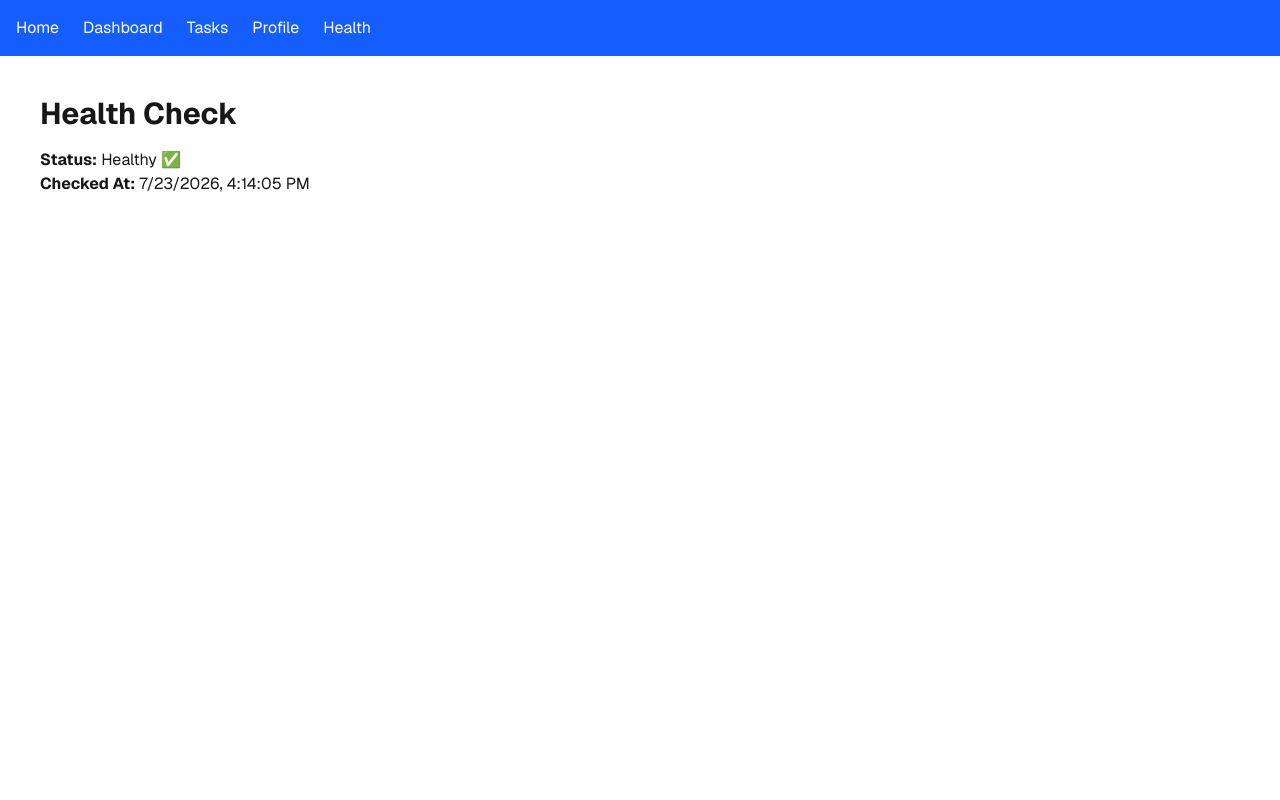
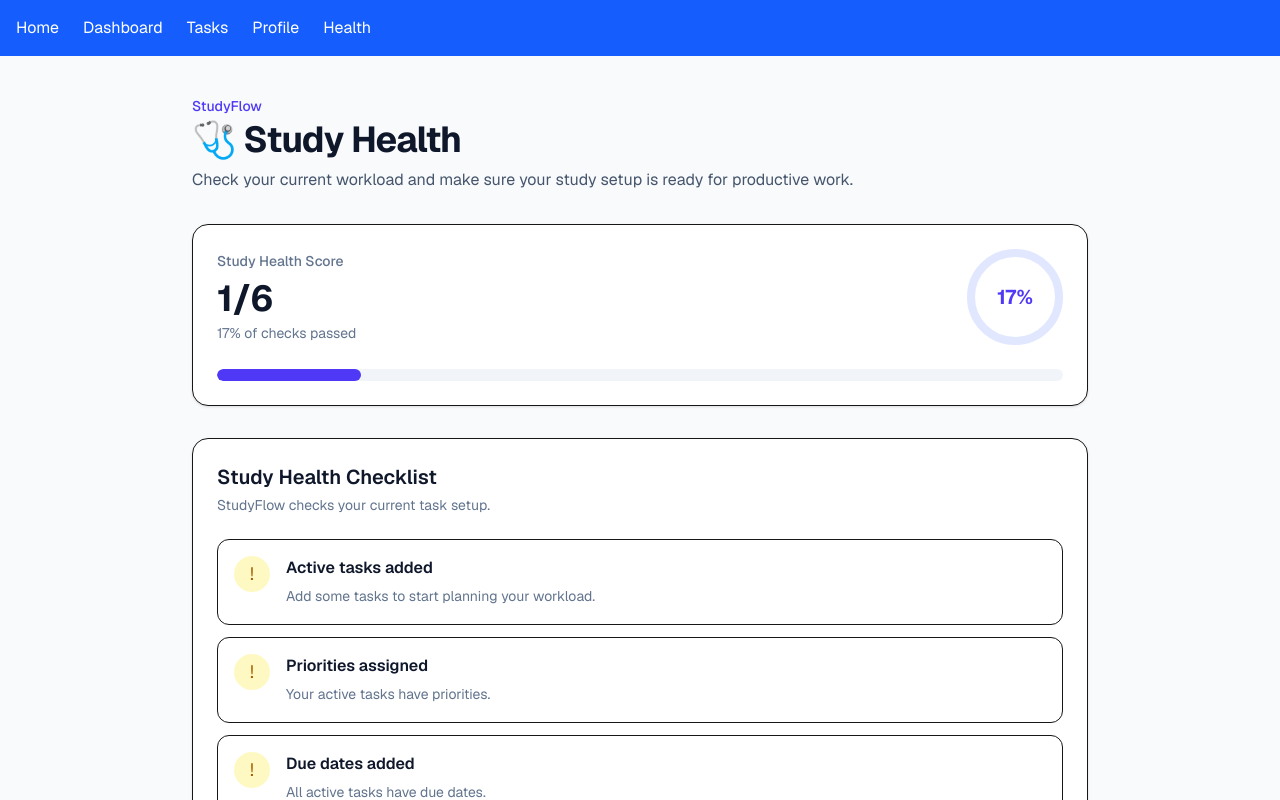
Before and after one commit to nimraiqbal921/todo-foundation, a Next.js app: page /health in a window 1280 px wide. Shown: the top 800 px of the page. Built offline with nearby package versions, Linux system fonts and the light colour scheme.

Commit message:
Fix home and health routes

```diff
--- a/app/health/page.tsx
+++ b/app/health/page.tsx
@@ -1,24 +1,5 @@
-async function getHealthData() {
-  return {
-    status: "Healthy ✅",
-    time: new Date().toLocaleString(),
-  };
+import StudyHealthPage from "../study-health/page";
+
+export default function HealthPage() {
+  return <StudyHealthPage />;
 }
-
-export default async function HealthPage() {
-  const data = await getHealthData();
-
-  return (
-    <main className="p-10">
-      <h1 className="text-3xl font-bold mb-4">Health Check</h1>
-
-      <p>
-        <strong>Status:</strong> {data.status}
-      </p>
-
-      <p>
-        <strong>Checked At:</strong> {data.time}
-      </p>
-    </main>
-  );
-}
--- a/app/page.tsx
+++ b/app/page.tsx
@@ -1,5 +1,9 @@
-import StudyHealthPage from "./study-health/page";
+import Chat from "../components/Chat";
 
 export default function Home() {
-  return <StudyHealthPage />;
+  return (
+    <main className="p-10">
+      <Chat />
+    </main>
+  );
 }
```
